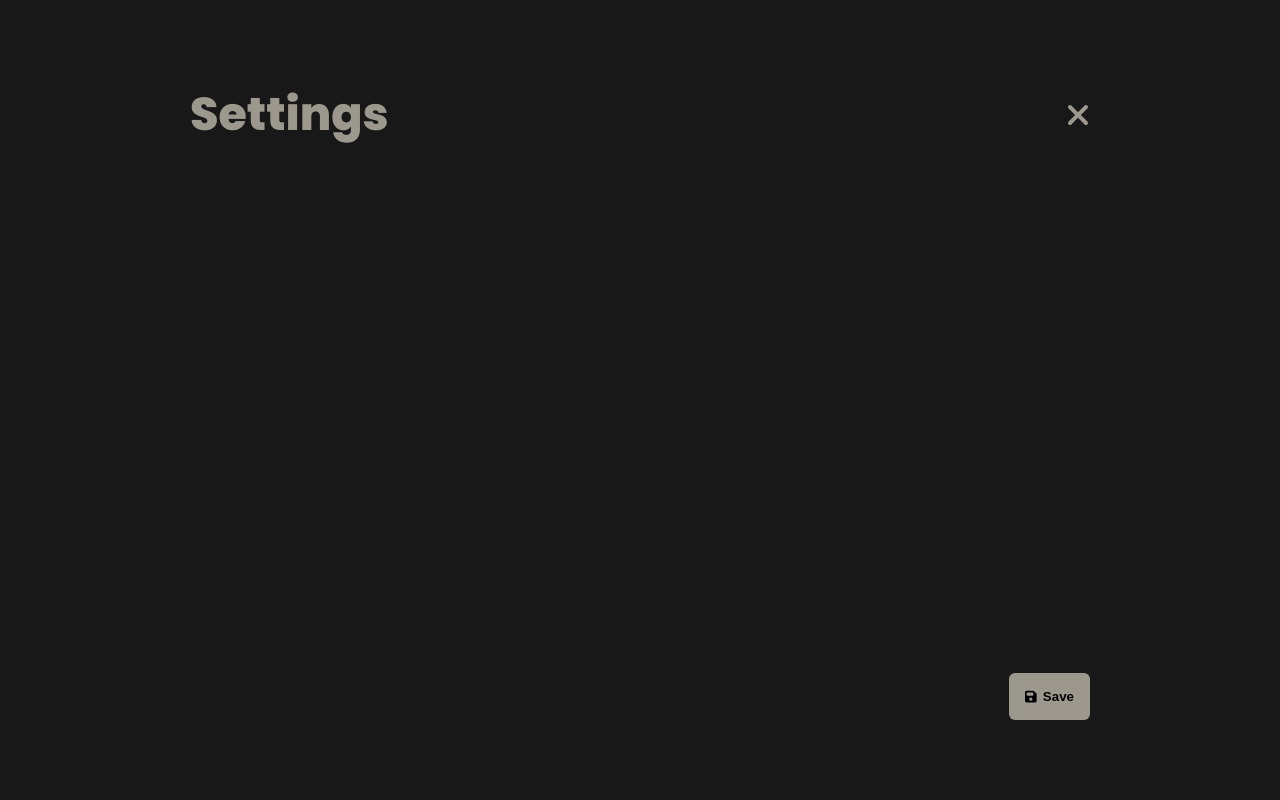
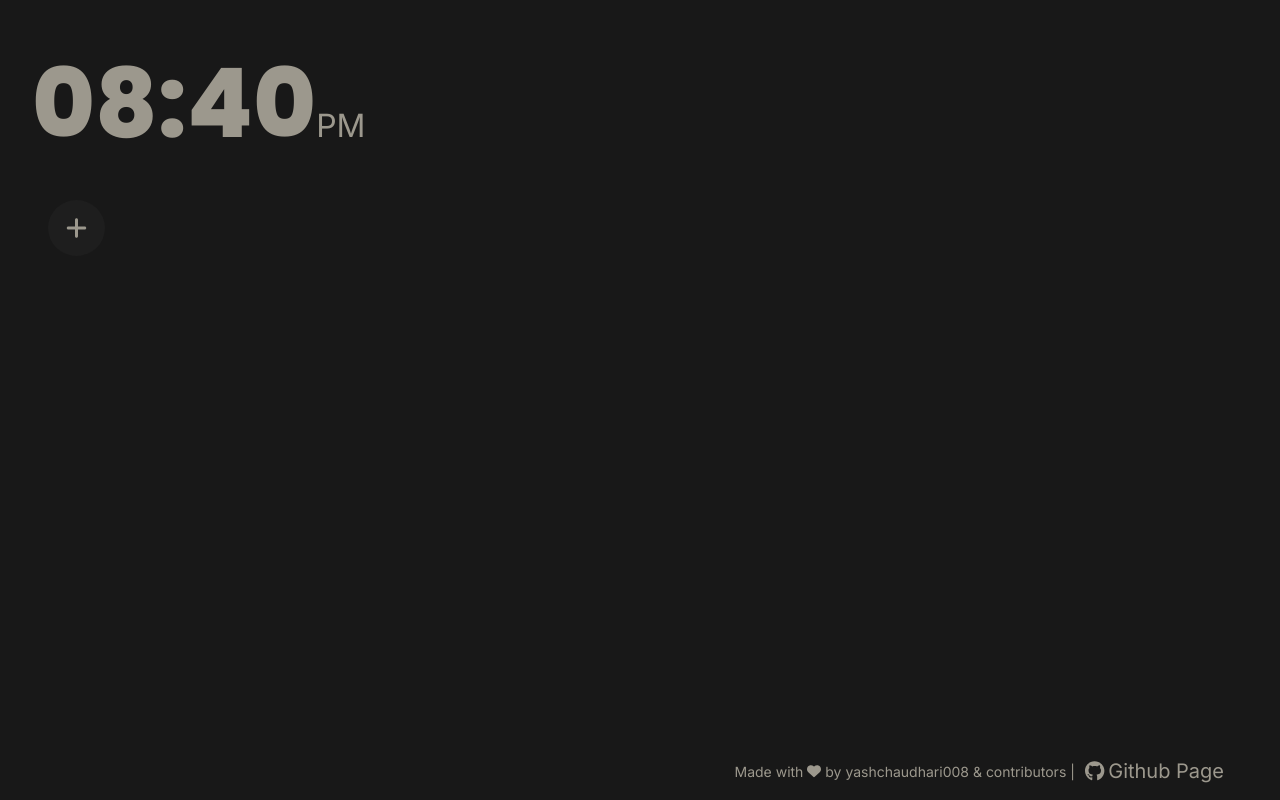
Before and after one commit to yashchaudhari008/minime, a React (Vite) app: page /minime/settings in a window 1280 px wide. Built offline with nearby package versions, Linux system fonts and the light colour scheme.

Commit message:
Revert "[FEATURE] Settings page (#52)" (#55)
This reverts commit 263f6b85a07088bc7fd0fb2b25011774e3cb5473.

```diff
--- a/package.json
+++ b/package.json
@@ -21,8 +21,7 @@
 		"react": "^18.2.0",
 		"react-dnd": "^16.0.1",
 		"react-dnd-html5-backend": "^16.0.1",
-		"react-dom": "^18.2.0",
-		"react-router-dom": "^6.27.0"
+		"react-dom": "^18.2.0"
 	},
 	"devDependencies": {
 		"@types/react": "^18.2.43",
--- a/src/App.tsx
+++ b/src/App.tsx
@@ -1,15 +1,17 @@
-import { BrowserRouter, Route, Routes } from "react-router-dom";
-import Home from "./pages/Home/Home";
-import Settings from "./pages/Settings/Settings";
+import TopBar from "./components/TopBar/TopBar";
+import WidgetHolder from "./components/WidgetHolder/WidgetHolder";
+import Footer from "./components/Footer/Footer";
+import styles from "./app.module.scss";
 
 function App() {
 	return (
-		<BrowserRouter>
-			<Routes>
-				<Route path="/" element={<Home />} />
-				<Route path="/minime/settings" element={<Settings />} />
-			</Routes>
-		</BrowserRouter>
+		<>
+			<div className={styles.app}>
+				<TopBar />
+				<WidgetHolder />
+				<Footer />
+			</div>
+		</>
 	);
 }
 
--- a/src/pages/Home/home.module.scss
+++ b/src/app.module.scss
@@ -1,4 +1,4 @@
-.home {
+.app {
 	height: 100%;
 	display: flex;
 	gap: 16px;
--- a/src/components/TopBar/TopBar.tsx
+++ b/src/components/TopBar/TopBar.tsx
@@ -1,24 +1,10 @@
-import { FontAwesomeIcon } from "@fortawesome/react-fontawesome";
-import { faGear } from "@fortawesome/free-solid-svg-icons";
-import { useNavigate } from "react-router-dom";
 import Clock from "./Clock";
 import styles from "./topBar.module.scss";
 
 const TopBar = () => {
-	const navigate = useNavigate();
-
-	const openSettingsPage = () => {
-		navigate("/minime/settings");
-	};
 	return (
 		<div className={styles.topBar}>
 			<Clock />
-			<FontAwesomeIcon
-				icon={faGear}
-				className={styles.settingsIcon}
-				size="2xl"
-				onClick={openSettingsPage}
-			/>
 		</div>
 	);
 };
--- a/src/components/TopBar/topBar.module.scss
+++ b/src/components/TopBar/topBar.module.scss
@@ -1,16 +1,6 @@
-@import "/src/styles/variables.scss";
 @import "/src/styles/mixins.scss";
 
 .topBar {
 	@include font-poppins;
 	width: 100%;
-	display: flex;
-	justify-content: space-between;
-	align-items: center;
-
-	.settingsIcon {
-		color: $clockColor;
-		margin-right: 12px;
-		cursor: pointer;
-	}
 }
--- a/src/pages/Home/Home.tsx
+++ /dev/null
@@ -1,16 +0,0 @@
-import TopBar from "../../components/TopBar/TopBar";
-import WidgetHolder from "../../components/WidgetHolder/WidgetHolder";
-import Footer from "../../components/Footer/Footer";
-import styles from "./home.module.scss";
-
-const Home = () => {
-	return (
-		<div className={styles.home}>
-			<TopBar />
-			<WidgetHolder />
-			<Footer />
-		</div>
-	);
-};
-
-export default Home;
--- a/src/pages/Settings/Settings.tsx
+++ /dev/null
@@ -1,37 +0,0 @@
-import { useNavigate } from "react-router-dom";
-import { FontAwesomeIcon } from "@fortawesome/react-fontawesome";
-import { faClose, faSave } from "@fortawesome/free-solid-svg-icons";
-import styles from "./settings.module.scss";
-
-const Settings = () => {
-	const navigate = useNavigate();
-
-	const closeSettingPage = () => {
-		navigate("/");
-	};
-
-	return (
-		<div className={styles.settingsWrapper}>
-			<div className={styles.settings}>
-				<div className={styles.header}>
-					<p className={styles.headerText}>Settings</p>
-					<FontAwesomeIcon
-						icon={faClose}
-						size="2xl"
-						className={styles.closeIcon}
-						onClick={closeSettingPage}
-					/>
-				</div>
-				<div className={styles.content}></div>
-				<div className={styles.footer}>
-					<button className={styles.saveBtn}>
-						<FontAwesomeIcon icon={faSave} />
-						<span className={styles.saveBtnText}>Save</span>
-					</button>
-				</div>
-			</div>
-		</div>
-	);
-};
-
-export default Settings;
--- a/src/pages/Settings/settings.module.scss
+++ /dev/null
@@ -1,60 +0,0 @@
-@import "/src/styles/variables.scss";
-@import "/src/styles/mixins.scss";
-
-.settingsWrapper {
-	height: 100%;
-	display: flex;
-	gap: 16px;
-	padding: 32px;
-	flex-direction: column;
-	align-items: center;
-	justify-content: center;
-	.settings {
-		@include font-poppins;
-		color: $clockColor;
-		max-width: max(60vw, 900px);
-		max-height: 80vh;
-		width: 100%;
-
-		display: flex;
-		flex-direction: column;
-		height: 100%;
-
-		.header {
-			display: flex;
-			justify-content: space-between;
-			align-items: center;
-
-			.headerText {
-				margin: 0;
-				font-size: 46px;
-				font-weight: 800;
-			}
-			.closeIcon {
-				cursor: pointer;
-			}
-		}
-
-		.content {
-			flex: 1;
-		}
-		.footer {
-			display: flex;
-			justify-content: flex-end;
-
-			.saveBtn {
-				display: flex;
-				gap: 6px;
-				align-items: center;
-				background-color: $clockColor;
-				padding: 16px;
-				border-radius: 6px;
-				cursor: pointer;
-
-				.saveBtnText {
-					font-weight: 600;
-				}
-			}
-		}
-	}
-}
```
Also changed, not shown: 1 other file (tests, documents, lock files or other folders).
